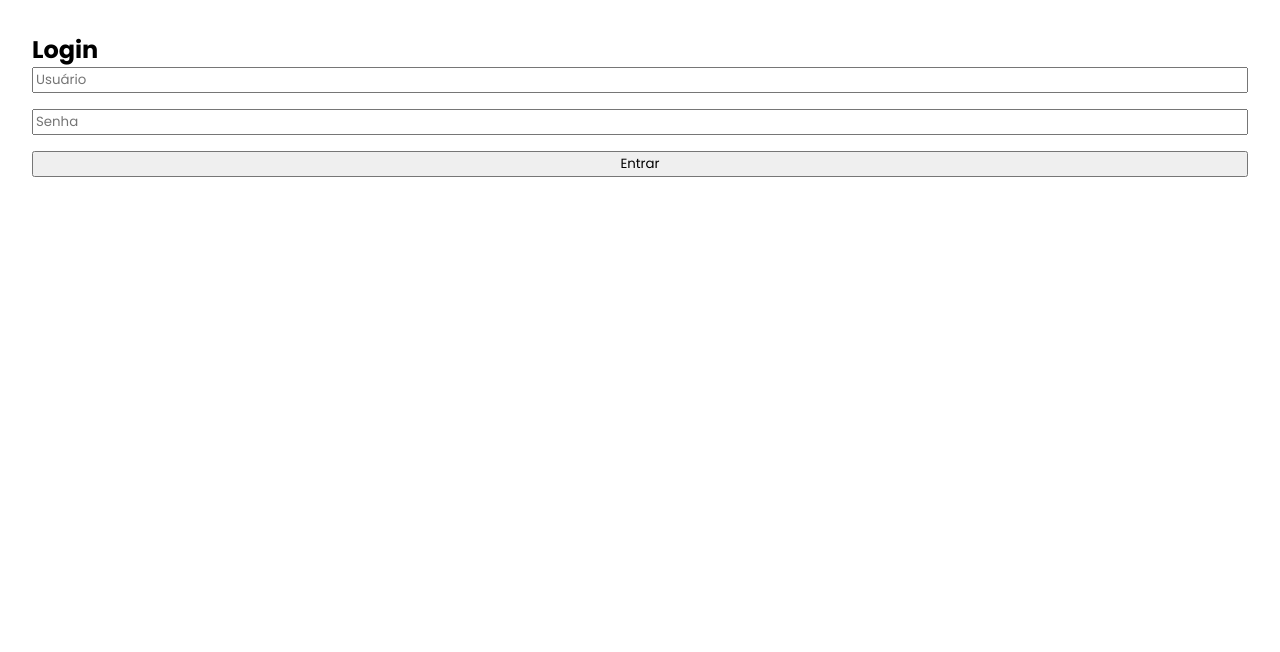
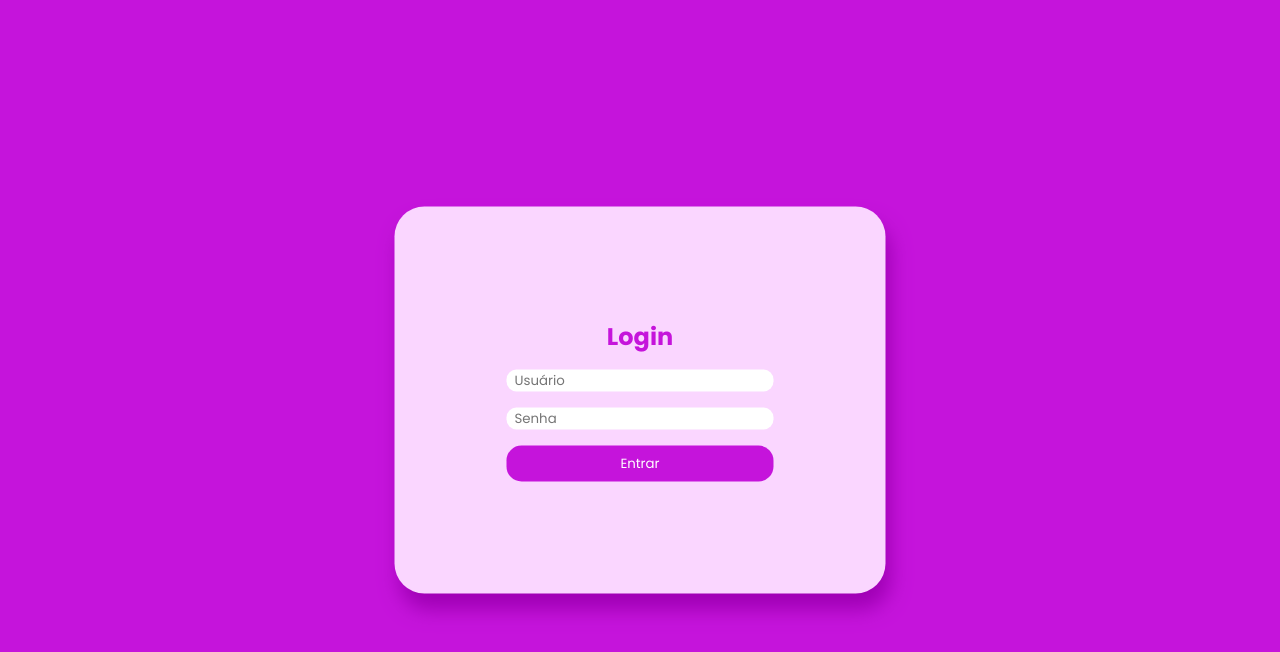
Before and after one commit to anabeggiato/CrochesDaIda, a React (Create React App) app in the folder client/: page /login in a window 1280 px wide. Shown: the top 652 px of the page. Built offline with nearby package versions, Linux system fonts and the light colour scheme.

Commit message:
feat: Refactor Login component to use styled-components for improved styling and layout

```diff
--- a/client/src/pages/Login.js
+++ b/client/src/pages/Login.js
@@ -2,6 +2,7 @@
 import React, { useState } from 'react';
 import axios from 'axios';
 import { useNavigate } from 'react-router-dom';
+import styled from 'styled-components'
 
 function Login() {
   const navigate = useNavigate();
@@ -22,7 +23,7 @@ function Login() {
       const { token } = response.data;
       localStorage.setItem('token', token);
 
-      navigate('/admin'); // Redireciona para rota protegida
+      navigate('/admin');
     } catch (error) {
       setMensagemErro(
         error.response?.data?.message || 'Erro ao fazer login'
@@ -31,7 +32,8 @@ function Login() {
   };
 
   return (
-    <div className="login-container" style={{ padding: '2rem' }}>
+    <LoginPage>
+      <LoginContainer>
         <h2>Login</h2>
         <form onSubmit={handleLogin} style={{ display: 'flex', flexDirection: 'column', gap: '1rem' }}>
           <input
@@ -40,6 +42,7 @@ function Login() {
             value={username}
             onChange={(e) => setUsername(e.target.value)}
             required
+            autoComplete='off'
           />
 
           <input
@@ -48,14 +51,62 @@ function Login() {
             value={password}
             onChange={(e) => setPassword(e.target.value)}
             required
+            autoComplete='off'
           />
 
           <button type="submit">Entrar</button>
         </form>
 
         {mensagemErro && <p style={{ color: 'red' }}>{mensagemErro}</p>}
-    </div>
+      </LoginContainer>
+    </LoginPage>
   );
 }
 
+const LoginPage = styled.div`
+  width: 100vw;
+  height: 100vh;
+  background-color: #C514DB;
+`
+
+const LoginContainer = styled.div`
+  display: flex;
+  flex-direction: column;
+  align-items: center;
+  position: absolute;
+  left: 50%;
+  top: 50%;
+  transform: translate(-50%, -50%);
+  background-color: rgb(250, 214, 255);
+
+  padding: 7rem;
+  border-radius: 30px;
+  box-shadow: 5px 16px 20px rgb(159, 0, 180);
+
+  h2 {
+    margin-bottom: 1rem;
+    color: #C514DB;
+  }
+
+  button {
+    border: none;
+    padding: .5rem 0;
+    border-radius: 15px;
+    background-color: #C514DB;
+    color: #fff;
+  }
+
+  button:hover {
+    cursor: pointer;
+    background-color: #860194;
+  }
+
+  input {
+    border: none;
+    border-radius: 10px;
+    padding-left: .5rem;
+  }
+
+`
+
 export default Login;
```
Lines whose indentation alone changed are shown as unchanged.
